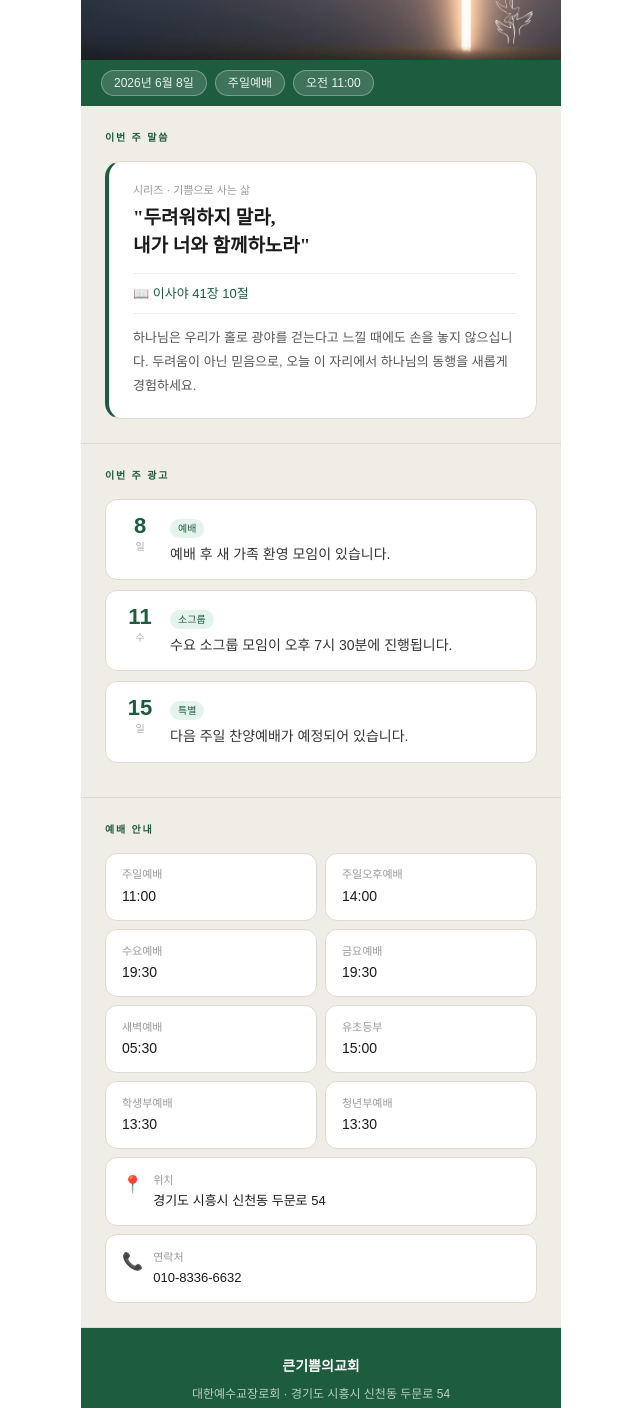
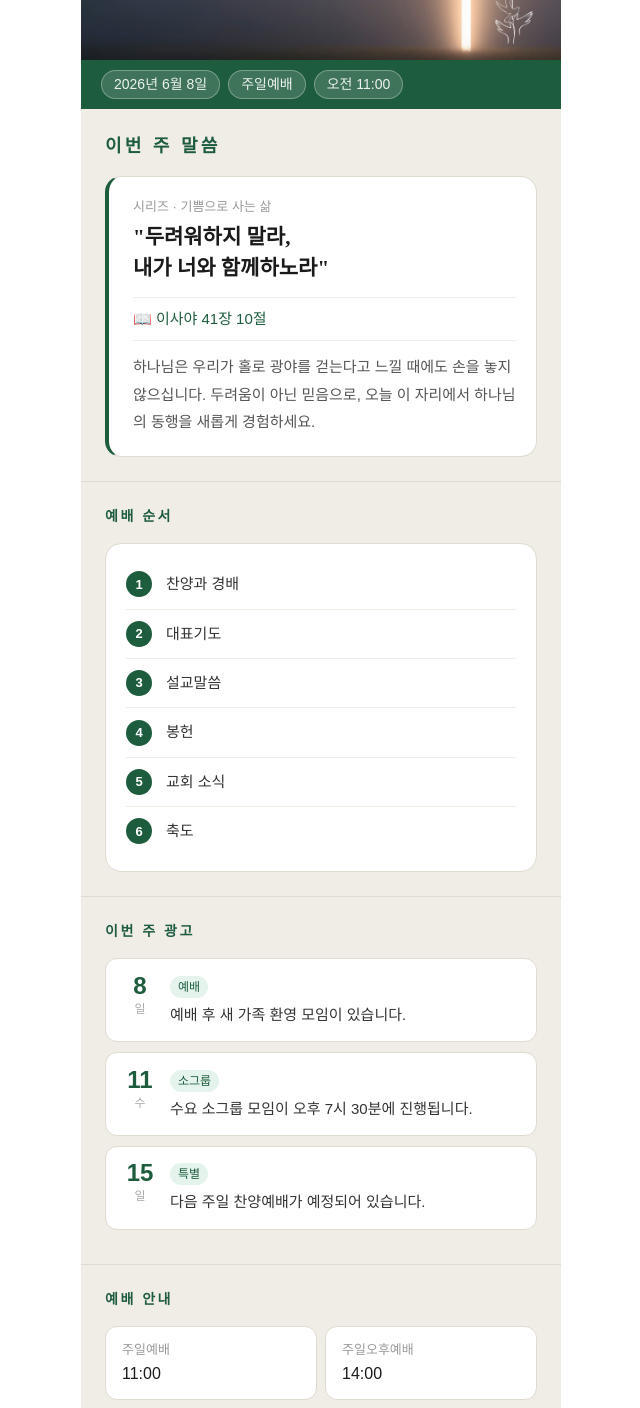
Before and after one commit to daum1972/-church-jubbo, a Next.js app: page / in a window 1280 px wide. Shown: the part 180-1588 px from the top of the page, without its empty margins (319-959 px from the left). Built offline with nearby package versions, Linux system fonts and the light colour scheme.

Commit message:
update font size

```diff
--- a/app/page.tsx
+++ b/app/page.tsx
@@ -9,38 +9,52 @@ export default function Home() {
         backgroundImage: 'url("/church.png")',
         backgroundSize: 'cover',
         backgroundPosition: 'center',
-        display: 'flex',
-        flexDirection: 'column',
-        alignItems: 'center',
-        justifyContent: 'center',
-        color: 'white',
-        textAlign: 'center',
       }}>
       </div>
 
       {/* 날짜 바 */}
       <div style={{ background: '#1e5c3e', padding: '10px 20px', display: 'flex', gap: '8px', flexWrap: 'wrap' }}>
         {['2026년 6월 8일', '주일예배', '오전 11:00'].map((chip) => (
-          <span key={chip} style={{ background: 'rgba(255,255,255,0.15)', border: '0.5px solid rgba(255,255,255,0.3)', borderRadius: '99px', padding: '3px 12px', fontSize: '12px', color: 'rgba(255,255,255,0.9)' }}>{chip}</span>
+          <span key={chip} style={{ background: 'rgba(255,255,255,0.15)', border: '0.5px solid rgba(255,255,255,0.3)', borderRadius: '99px', padding: '3px 12px', fontSize: '14px', color: 'rgba(255,255,255,0.9)' }}>{chip}</span>
         ))}
       </div>
 
       {/* 이번 주 말씀 */}
       <div style={{ padding: '1.5rem', borderBottom: '0.5px solid #e0dbd0' }}>
-        <div style={{ fontSize: '10px', letterSpacing: '0.18em', color: '#1e5c3e', fontWeight: 700, marginBottom: '1rem' }}>이번 주 말씀</div>
+        <div style={{ fontSize: '18px', letterSpacing: '0.18em', color: '#1e5c3e', fontWeight: 700, marginBottom: '1rem' }}>이번 주 말씀</div>
         <div style={{ background: '#fff', borderRadius: '16px', padding: '1.25rem 1.25rem 1.25rem 1.5rem', border: '0.5px solid #e0dbd0', borderLeft: '4px solid #1e5c3e' }}>
-          <div style={{ fontSize: '11px', color: '#999', marginBottom: '5px' }}>시리즈 · 기쁨으로 사는 삶</div>
-          <div style={{ fontFamily: 'serif', fontSize: '19px', fontWeight: 700, lineHeight: 1.5, color: '#1a1a1a', marginBottom: '0.8rem' }}>"두려워하지 말라,<br/>내가 너와 함께하노라"</div>
-          <div style={{ fontSize: '13px', color: '#1e5c3e', fontWeight: 500, padding: '0.6rem 0', borderTop: '0.5px solid #eee' }}>📖 이사야 41장 10절</div>
-          <div style={{ fontSize: '13px', lineHeight: 1.85, color: '#555', paddingTop: '0.75rem', borderTop: '0.5px solid #eee' }}>
+          <div style={{ fontSize: '13px', color: '#999', marginBottom: '5px' }}>시리즈 · 기쁨으로 사는 삶</div>
+          <div style={{ fontFamily: 'serif', fontSize: '21px', fontWeight: 700, lineHeight: 1.5, color: '#1a1a1a', marginBottom: '0.8rem' }}>"두려워하지 말라,<br/>내가 너와 함께하노라"</div>
+          <div style={{ fontSize: '15px', color: '#1e5c3e', fontWeight: 500, padding: '0.6rem 0', borderTop: '0.5px solid #eee' }}>📖 이사야 41장 10절</div>
+          <div style={{ fontSize: '15px', lineHeight: 1.85, color: '#555', paddingTop: '0.75rem', borderTop: '0.5px solid #eee' }}>
             하나님은 우리가 홀로 광야를 걷는다고 느낄 때에도 손을 놓지 않으십니다. 두려움이 아닌 믿음으로, 오늘 이 자리에서 하나님의 동행을 새롭게 경험하세요.
           </div>
         </div>
       </div>
 
+      {/* 예배 순서 */}
+      <div style={{ padding: '1.5rem', borderBottom: '0.5px solid #e0dbd0' }}>
+        <div style={{ fontSize: '14px', letterSpacing: '0.18em', color: '#1e5c3e', fontWeight: 700, marginBottom: '1rem' }}>예배 순서</div>
+        <div style={{ background: '#fff', borderRadius: '16px', padding: '1rem 1.25rem', border: '0.5px solid #e0dbd0' }}>
+          {[
+            { num: '1', title: '찬양과 경배' },
+            { num: '2', title: '대표기도' },
+            { num: '3', title: '설교말씀' },
+            { num: '4', title: '봉헌' },
+            { num: '5', title: '교회 소식' },
+            { num: '6', title: '축도' },
+          ].map((item, i, arr) => (
+            <div key={i} style={{ display: 'flex', alignItems: 'center', gap: '14px', padding: '0.7rem 0', borderBottom: i < arr.length - 1 ? '0.5px solid #f0ede6' : 'none' }}>
+              <div style={{ width: '26px', height: '26px', borderRadius: '50%', background: '#1e5c3e', color: '#fff', fontSize: '13px', fontWeight: 700, display: 'flex', alignItems: 'center', justifyContent: 'center', flexShrink: 0 }}>{item.num}</div>
+              <div style={{ fontSize: '15px', color: '#333', fontWeight: 500 }}>{item.title}</div>
+            </div>
+          ))}
+        </div>
+      </div>
+
       {/* 이번 주 광고 */}
       <div style={{ padding: '1.5rem', borderBottom: '0.5px solid #e0dbd0' }}>
-        <div style={{ fontSize: '10px', letterSpacing: '0.18em', color: '#1e5c3e', fontWeight: 700, marginBottom: '1rem' }}>이번 주 광고</div>
+        <div style={{ fontSize: '14px', letterSpacing: '0.18em', color: '#1e5c3e', fontWeight: 700, marginBottom: '1rem' }}>이번 주 광고</div>
         {[
           { day: '8', dow: '일', tag: '예배', text: '예배 후 새 가족 환영 모임이 있습니다.' },
           { day: '11', dow: '수', tag: '소그룹', text: '수요 소그룹 모임이 오후 7시 30분에 진행됩니다.' },
@@ -48,12 +62,12 @@ export default function Home() {
         ].map((item, i) => (
           <div key={i} style={{ background: '#fff', borderRadius: '12px', padding: '0.9rem 1rem', border: '0.5px solid #e0dbd0', display: 'flex', gap: '12px', marginBottom: '10px' }}>
             <div style={{ textAlign: 'center', minWidth: '36px' }}>
-              <div style={{ fontSize: '22px', fontWeight: 700, color: '#1e5c3e', lineHeight: 1 }}>{item.day}</div>
-              <div style={{ fontSize: '10px', color: '#aaa', marginTop: '2px' }}>{item.dow}</div>
+              <div style={{ fontSize: '24px', fontWeight: 700, color: '#1e5c3e', lineHeight: 1 }}>{item.day}</div>
+              <div style={{ fontSize: '12px', color: '#aaa', marginTop: '2px' }}>{item.dow}</div>
             </div>
             <div>
-              <span style={{ display: 'inline-block', fontSize: '10px', padding: '2px 8px', borderRadius: '99px', background: '#e4f4ec', color: '#1e5c3e', fontWeight: 500, marginBottom: '5px' }}>{item.tag}</span>
-              <div style={{ fontSize: '14px', lineHeight: 1.6, color: '#333' }}>{item.text}</div>
+              <span style={{ display: 'inline-block', fontSize: '12px', padding: '2px 8px', borderRadius: '99px', background: '#e4f4ec', color: '#1e5c3e', fontWeight: 500, marginBottom: '5px' }}>{item.tag}</span>
+              <div style={{ fontSize: '15px', lineHeight: 1.6, color: '#333' }}>{item.text}</div>
             </div>
           </div>
         ))}
@@ -61,7 +75,7 @@ export default function Home() {
 
       {/* 예배 안내 */}
       <div style={{ padding: '1.5rem', borderBottom: '0.5px solid #e0dbd0' }}>
-        <div style={{ fontSize: '10px', letterSpacing: '0.18em', color: '#1e5c3e', fontWeight: 700, marginBottom: '1rem' }}>예배 안내</div>
+        <div style={{ fontSize: '14px', letterSpacing: '0.18em', color: '#1e5c3e', fontWeight: 700, marginBottom: '1rem' }}>예배 안내</div>
         <div style={{ display: 'grid', gridTemplateColumns: 'repeat(2, 1fr)', gap: '8px', marginBottom: '8px' }}>
           {[
             { name: '주일예배', time: '11:00' },
@@ -74,34 +88,34 @@ export default function Home() {
             { name: '청년부예배', time: '13:30' },
           ].map((item, i) => (
             <div key={i} style={{ background: '#fff', borderRadius: '12px', padding: '0.8rem 1rem', border: '0.5px solid #e0dbd0' }}>
-              <div style={{ fontSize: '11px', color: '#999', marginBottom: '3px' }}>{item.name}</div>
-              <div style={{ fontSize: '14px', fontWeight: 500, color: '#1a1a1a' }}>{item.time}</div>
+              <div style={{ fontSize: '13px', color: '#999', marginBottom: '3px' }}>{item.name}</div>
+              <div style={{ fontSize: '16px', fontWeight: 500, color: '#1a1a1a' }}>{item.time}</div>
             </div>
           ))}
         </div>
 
         {/* 위치 */}
         <div style={{ background: '#fff', borderRadius: '12px', padding: '0.9rem 1rem', border: '0.5px solid #e0dbd0', display: 'flex', gap: '10px', marginBottom: '8px' }}>
-          <span style={{ fontSize: '17px' }}>📍</span>
+          <span style={{ fontSize: '19px' }}>📍</span>
           <div>
-            <div style={{ fontSize: '11px', color: '#999', marginBottom: '2px' }}>위치</div>
-            <div style={{ fontSize: '13px', fontWeight: 500, color: '#1a1a1a' }}>경기도 시흥시 신천동 두문로 54</div>
+            <div style={{ fontSize: '14x', color: '#999', marginBottom: '2px' }}>위치</div>
+            <div style={{ fontSize: '15px', fontWeight: 500, color: '#1a1a1a' }}>경기도 시흥시 신천동 두문로 54</div>
           </div>
         </div>
 
         {/* 연락처 */}
         <div style={{ background: '#fff', borderRadius: '12px', padding: '0.9rem 1rem', border: '0.5px solid #e0dbd0', display: 'flex', gap: '10px' }}>
-          <span style={{ fontSize: '17px' }}>📞</span>
+          <span style={{ fontSize: '19px' }}>📞</span>
           <div>
-            <div style={{ fontSize: '11px', color: '#999', marginBottom: '2px' }}>연락처</div>
-            <div style={{ fontSize: '13px', fontWeight: 500, color: '#1a1a1a' }}>010-8336-6632</div>
+            <div style={{ fontSize: '14px', color: '#999', marginBottom: '2px' }}>연락처</div>
+            <div style={{ fontSize: '15px', fontWeight: 500, color: '#1a1a1a' }}>010-8336-6632</div>
           </div>
         </div>
       </div>
 
       {/* 푸터 */}
-      <div style={{ background: '#1e5c3e', padding: '1.5rem', textAlign: 'center', color: 'rgba(255,255,255,0.7)', fontSize: '12px', lineHeight: 2 }}>
-        <div style={{ color: '#fff', fontSize: '14px', display: 'block', marginBottom: '2px', fontWeight: 'bold' }}>큰기쁨의교회</div>
+      <div style={{ background: '#1e5c3e', padding: '1.5rem', textAlign: 'center', color: 'rgba(255,255,255,0.7)', fontSize: '13px', lineHeight: 2 }}>
+        <div style={{ color: '#fff', fontSize: '18px', display: 'block', marginBottom: '2px', fontWeight: 'bold' }}>큰기쁨의교회</div>
         대한예수교장로회 · 경기도 시흥시 신천동 두문로 54<br/>
         함께 누리는 큰 기쁨 🕊
       </div>
```
